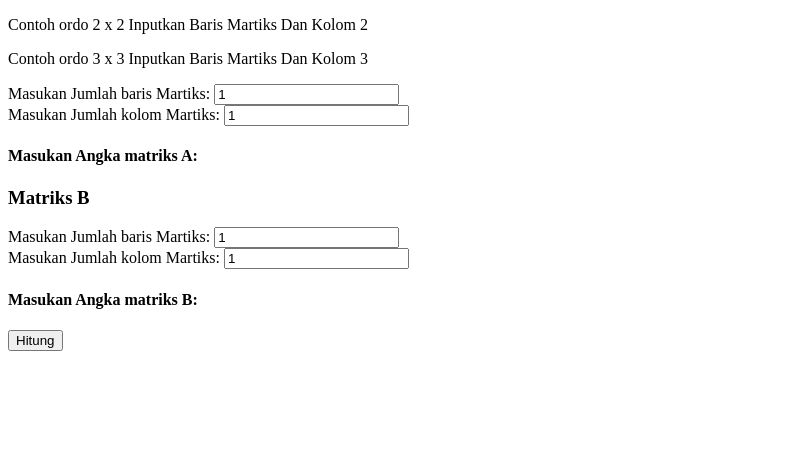
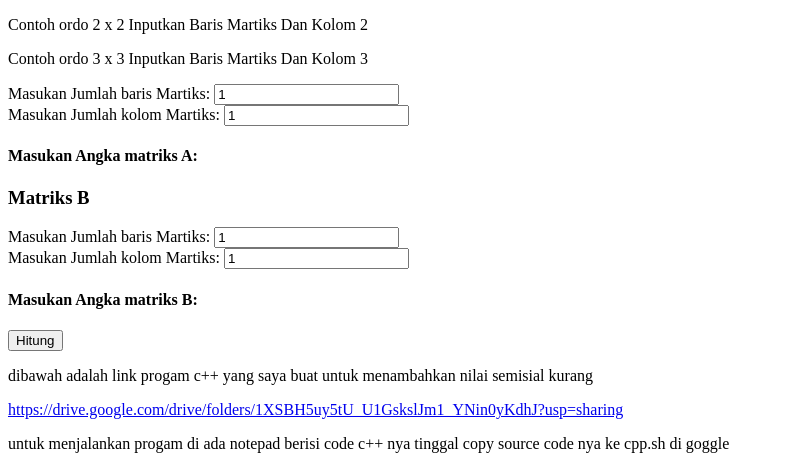
Before and after one commit to Mikoofficial404/MikoAljabar.github.io, a plain HTML site: page img/index.html in a window 1280 px wide. Shown: the part 346-815 px from the top of the page, without its empty margins (0-794 px from the left). Drawn offline with nearby package versions, Linux system fonts and the light colour scheme.

Commit message:
menambahkan link gdrive

```diff
--- a/img/index.html
+++ b/img/index.html
@@ -290,5 +290,8 @@
             }
         }
     </script>
+    <P>dibawah adalah link progam c++ yang saya buat untuk menambahkan nilai semisial kurang</P>
+    <a href="https://drive.google.com/drive/folders/1XSBH5uy5tU_U1GskslJm1_YNin0yKdhJ?usp=sharing">https://drive.google.com/drive/folders/1XSBH5uy5tU_U1GskslJm1_YNin0yKdhJ?usp=sharing</a>
+    <p>untuk menjalankan progam di ada notepad berisi code c++ nya tinggal copy source code nya ke cpp.sh  di goggle</p>
 </body>
 </html>
```
